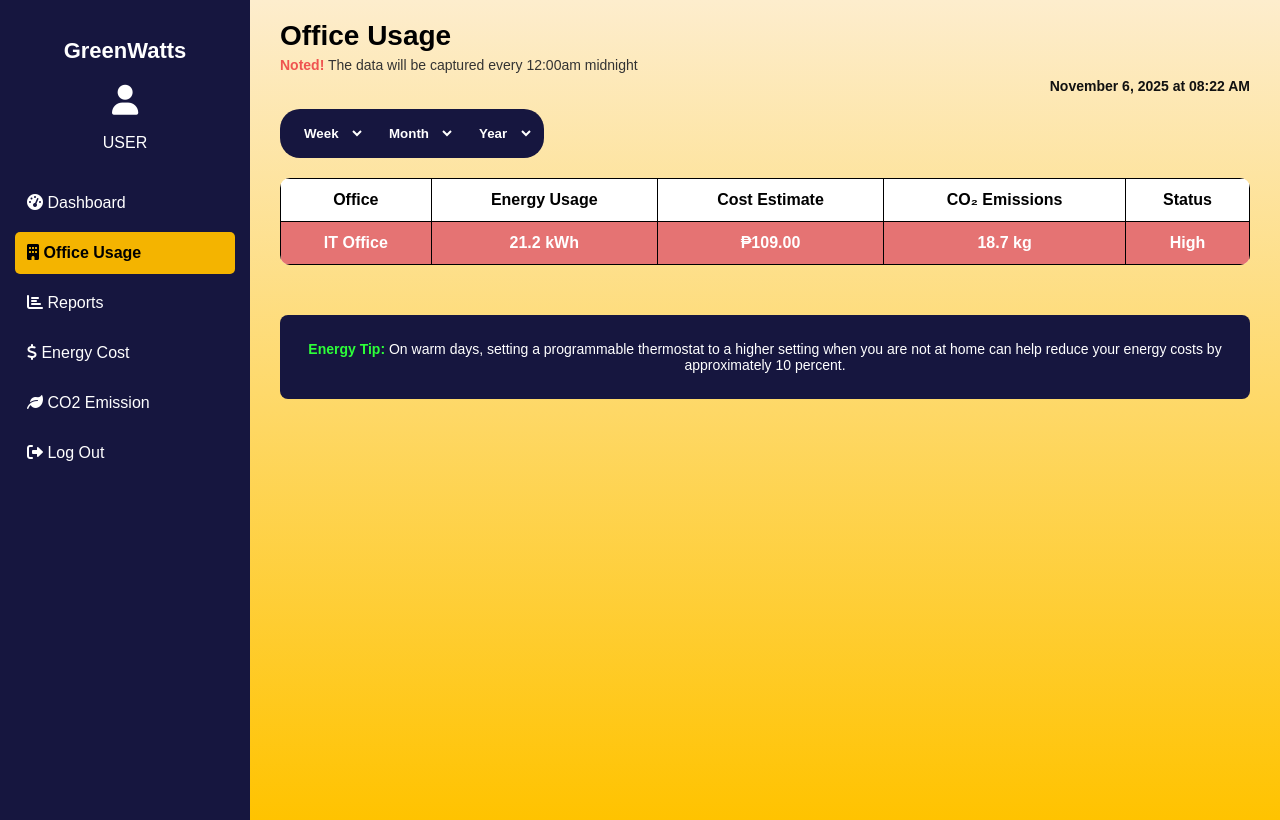
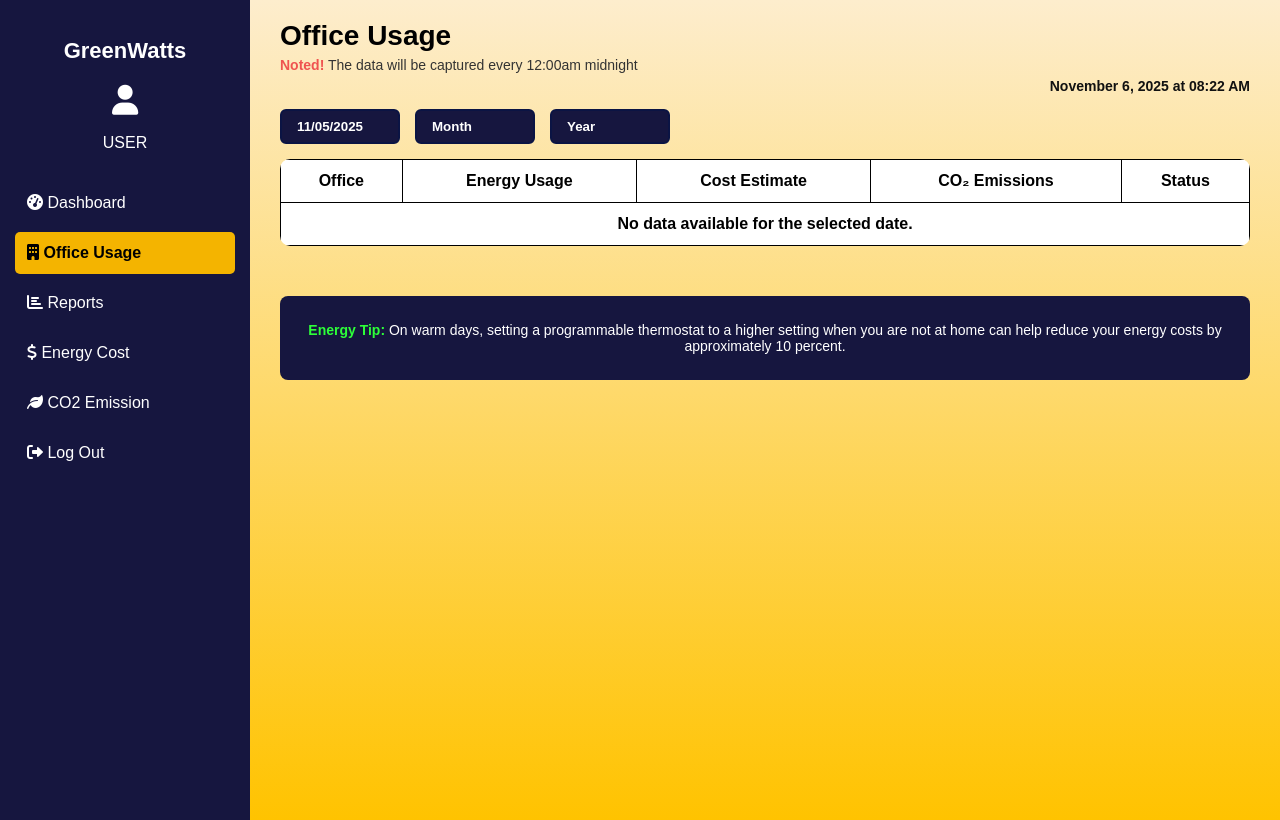
Before and after one commit to KenSanity19/GreenWatts_IoT, a Django app: page /office-usage/ in a window 1280 px wide. Run offline with Django 5.2, Linux system fonts and the light colour scheme; a user stored in the database is signed in; data comes from the database, SQL or seed files in the repository.

Commit message:
Added backend functionality for user  office usage page

```diff
--- a/greenwatts/settings.py
+++ b/greenwatts/settings.py
@@ -25,7 +25,7 @@
 SECRET_KEY = os.environ.get('SECRET_KEY', 'fallbacksecretkey')
 
 # SECURITY WARNING: don't run with debug turned on in production!
-DEBUG = os.environ.get('DEBUG', 'False') == 'True'
+DEBUG = True
 
 ALLOWED_HOSTS = ['.onrender.com', 'localhost', '127.0.0.1']
 
@@ -127,7 +127,6 @@
 
 STATICFILES_DIRS = [
     BASE_DIR / "greenwatts" / "images",
-    BASE_DIR / "static",
 ]
 
 STATIC_ROOT = os.path.join(BASE_DIR, 'staticfiles')
--- a/greenwatts/users/static/userCss/userUsage.css
+++ b/greenwatts/users/static/userCss/userUsage.css
@@ -34,24 +34,25 @@
 }
 
 /* Filters */
-.filter-bar {
+.filters {
+  margin: 15px 0;
+  position: relative;
   display: flex;
-  gap: 10px;
-  background-color: var(--bg-sidebar);
-  padding: 10px;
-  border-radius: 20px;
-  width: fit-content;
-  margin-bottom: 20px;
+  gap: 15px;
 }
 
-.filter-bar select {
-  background: transparent;
-  color: var(--text-white);
-  border: none;
+.filters select {
+  padding: 8px 15px;
+  border-radius: 6px;
+  border: 2px solid #0b1444 !important;
   font-weight: bold;
-  padding: 6px 10px;
-  border-radius: 8px;
-  cursor: pointer;
+  background: #16163f !important;
+  color: #ffffff !important;
+  min-width: 120px;
+  box-sizing: border-box;
+  appearance: none;
+  -webkit-appearance: none;
+  -moz-appearance: none;
 }
 
 /* Usage Table */
--- a/greenwatts/users/templates/users/userUsage.html
+++ b/greenwatts/users/templates/users/userUsage.html
@@ -28,18 +28,30 @@
       </div>
 
       <nav>
-        <a href="{% url 'users:dashboard' %}"><i class="fas fa-tachometer-alt"></i> Dashboard</a>
-        <a href="{% url 'users:office_usage' %}" class="active"><i class="fas fa-building"></i> Office Usage</a>
-        <a href="{% url 'users:user_reports' %}"><i class="fas fa-chart-bar"></i> Reports</a>
-        <a href="{% url 'users:user_energy_cost' %}"><i class="fas fa-dollar-sign"></i> Energy Cost</a>
-        <a href="{% url 'users:user_emmision' %}"><i class="fas fa-leaf"></i> CO2 Emission</a>
-        <a href="{% url 'users:index' %}"><i class="fas fa-sign-out-alt"></i> Log Out</a>
+        <a href="{% url 'users:dashboard' %}"
+          ><i class="fas fa-tachometer-alt"></i> Dashboard</a
+        >
+        <a href="{% url 'users:office_usage' %}" class="active"
+          ><i class="fas fa-building"></i> Office Usage</a
+        >
+        <a href="{% url 'users:user_reports' %}"
+          ><i class="fas fa-chart-bar"></i> Reports</a
+        >
+        <a href="{% url 'users:user_energy_cost' %}"
+          ><i class="fas fa-dollar-sign"></i> Energy Cost</a
+        >
+        <a href="{% url 'users:user_emmision' %}"
+          ><i class="fas fa-leaf"></i> CO2 Emission</a
+        >
+        <a href="{% url 'users:index' %}"
+          ><i class="fas fa-sign-out-alt"></i> Log Out</a
+        >
       </nav>
     </div>
 
     <!-- Main Content -->
     <div class="main-content">
-      <header style="padding-top: 20px;">
+      <header style="padding-top: 20px">
         <h1>Office Usage</h1>
         <p class="note">
           <span class="red-text">Noted!</span> The data will be captured every
@@ -51,15 +63,22 @@
       </header>
 
       <!-- Filters -->
-      <div class="filter-bar">
-        <select>
-          <option>Week</option>
+      <div class="filters">
+        <select id="day-select">
+          <!-- Updated: Dynamic options if day_options added to view -->
+          {% for option in day_options %}
+            <option value="{{ option }}" {% if selected_date|date:"m/d/Y" == option %}selected{% endif %}>{{ option }}</option>
+          {% endfor %}
         </select>
         <select>
           <option>Month</option>
+          <option>October</option>
+          <option>November</option>
         </select>
         <select>
           <option>Year</option>
+          <option>2023</option>
+          <option>2024</option>
         </select>
       </div>
 
@@ -76,13 +95,19 @@
             </tr>
           </thead>
           <tbody>
-            <tr class="high">
-              <td>IT Office</td>
-              <td>21.2 kWh</td>
-              <td>₱109.00</td>
-              <td>18.7 kg</td>
-              <td>High</td>
+            {% for row in table_data %}
+            <tr class="{{ row.status_class }}">
+              <td>{{ row.office }}</td>
+              <td>{{ row.energy }}</td>
+              <td>{{ row.cost }}</td>
+              <td>{{ row.co2 }}</td>
+              <td>{{ row.status }}</td>
             </tr>
+            {% empty %}
+            <tr>
+              <td colspan="5">No data available for the selected date.</td>
+            </tr>
+            {% endfor %}
           </tbody>
         </table>
       </div>
@@ -97,7 +122,7 @@
       </div>
     </div>
 
-    <!-- JS Time Display -->
+    <!-- JS Time Display and Date Filter -->
     <script>
       function updateTime() {
         const now = new Date();
@@ -114,6 +139,21 @@
       }
       setInterval(updateTime, 1000);
       updateTime();
+
+      // Handle day dropdown change
+      document.addEventListener("DOMContentLoaded", function () {
+        const daySelect = document.getElementById("day-select");
+        daySelect.addEventListener("change", function () {
+          const selectedValue = this.value;
+          if (selectedValue) {
+            window.location.href = `?selected_date=${encodeURIComponent(
+              selectedValue
+            )}`;
+          } else {
+            window.location.href = "?"; // Clear selection, back to latest
+          }
+        });
+      });
     </script>
   </body>
 </html>
--- a/greenwatts/users/views.py
+++ b/greenwatts/users/views.py
@@ -147,8 +147,71 @@
 
 @login_required
 def office_usage(request):
-    # Simple view to render the template, assuming data is handled elsewhere or dummy
-    return render(request, 'users/userUsage.html')
+    from django.db.models import Sum, F
+    from django.utils import timezone
+    from datetime import date
+    from ..sensors.models import EnergyRecord
+
+    office = request.user
+    selected_date_str = request.GET.get('selected_date')
+    if selected_date_str:
+        try:
+            # Parse mm/dd/yyyy format
+            month, day, year = map(int, selected_date_str.split('/'))
+            selected_date = date(year, month, day)
+        except (ValueError, TypeError):
+            selected_date = timezone.now().date()
+    else:
+        selected_date = timezone.now().date()
+
+    # Get devices for the user's office
+    devices = office.devices.all()
+
+    # Get unique dates for day options
+    unique_dates_qs = EnergyRecord.objects.filter(device__in=devices).dates('date', 'day').distinct().order_by('-date')[:7]
+    day_options = [d.strftime('%m/%d/%Y') for d in unique_dates_qs]
+
+    # Filter data for selected date
+    office_data = EnergyRecord.objects.filter(
+        date=selected_date,
+        device__in=devices
+    ).values(
+        office_name=F('device__office__name')
+    ).annotate(
+        total_energy=Sum('total_energy_kwh'),
+        total_cost=Sum('cost_estimate'),
+        total_co2=Sum('carbon_emission_kgco2')
+    ).order_by('-total_energy')
+
+    table_data = []
+    for record in office_data:
+        energy = record['total_energy'] or 0
+        if energy > 20:
+            status = 'HIGH'
+            status_class = 'high'
+        elif energy > 10:
+            status = 'MODERATE'
+            status_class = 'moderate'
+        else:
+            status = 'EFFICIENT'
+            status_class = 'efficient'
+
+        table_data.append({
+            'office': record['office_name'],
+            'energy': f"{energy:.1f} kWh",
+            'cost': f"₱{record['total_cost']:.2f}" if record['total_cost'] else '₱0.00',
+            'co2': f"{record['total_co2']:.1f} kg" if record['total_co2'] else '0.0 kg',
+            'status': status,
+            'status_class': status_class
+        })
+
+    context = {
+        'office': office,
+        'selected_date': selected_date_str if selected_date_str else None,
+        'day_options': day_options,
+        'table_data': table_data,
+    }
+    return render(request, 'users/userUsage.html', context)
 
 @login_required
 def user_reports(request):
```
Also changed, not shown: TODO.md (deleted, +0 -12 lines), 1 other file.
